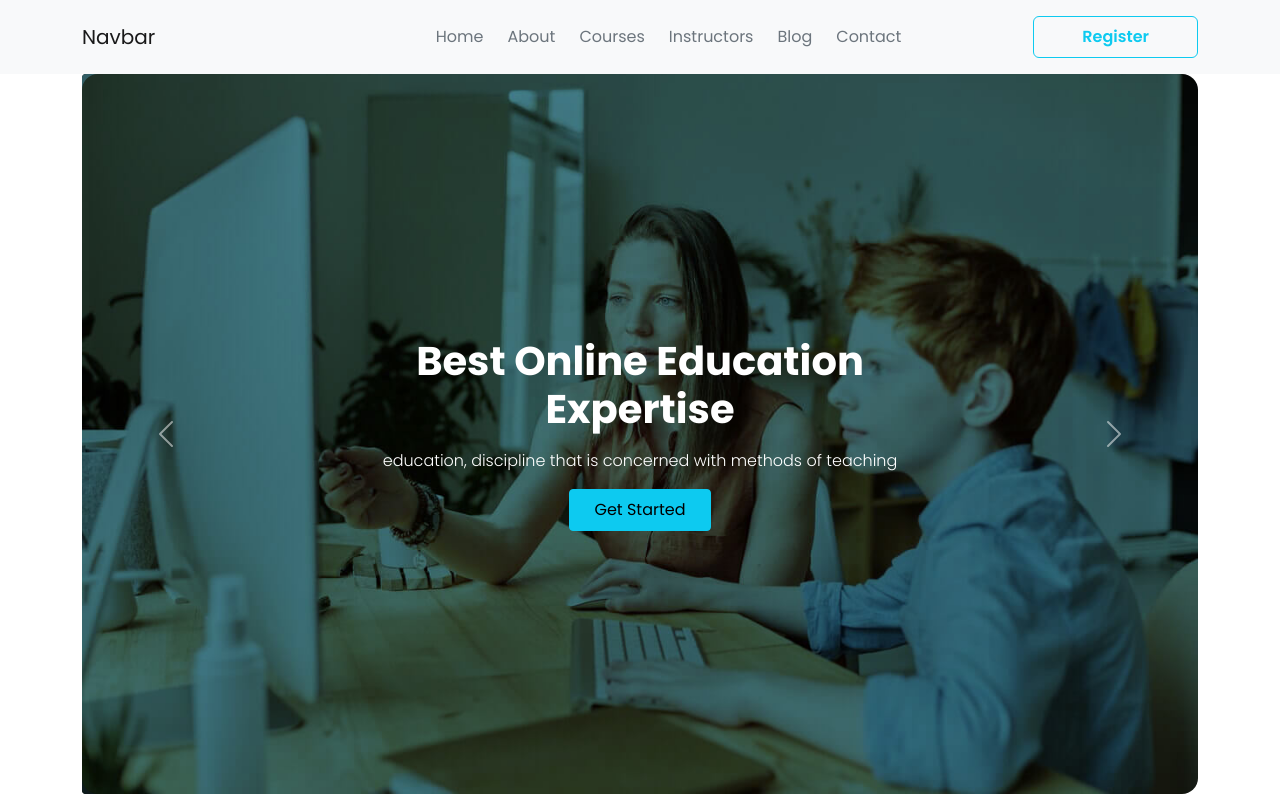
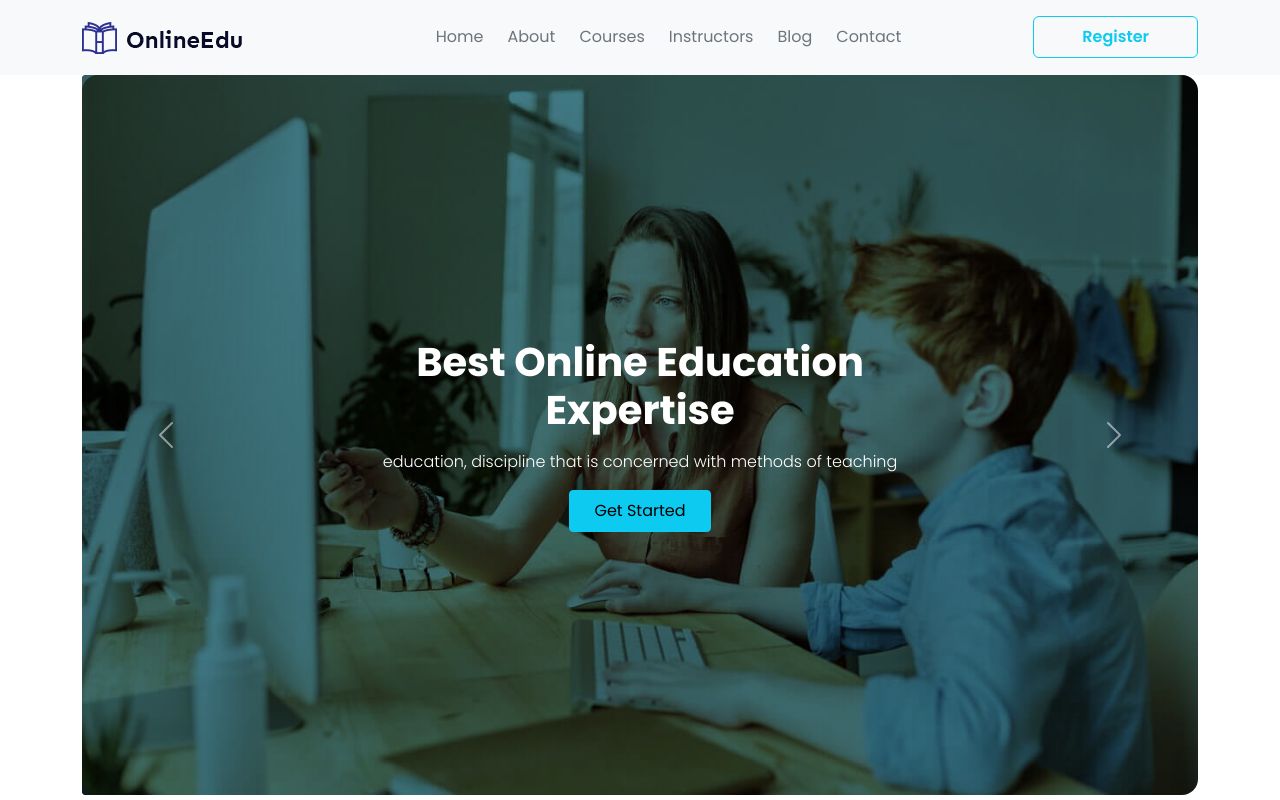
Before and after one commit to theenamulhaque/OnlineEdu-Website, a plain HTML site: page index.html in a window 1280 px wide. Shown: the top 800 px of the page. Drawn offline with nearby package versions, Linux system fonts and the light colour scheme.

Commit message:
logo added

```diff
--- a/index.html
+++ b/index.html
@@ -25,7 +25,7 @@
         <!-- navber start -->
         <nav class="navbar navbar-expand-lg bg-light py-3">
             <div class="container">
-              <a class="navbar-brand order-1 order-sm-0 order-md-0 order-lg-0" href="#">Navbar</a>
+              <a class="navbar-brand order-1 order-sm-0 order-md-0 order-lg-0" href="#"><img src="image/logo.webp" alt=""></a>
 
                   <button class="navbar-toggler order-3 order-sm-3 order-md-3 order-lg-3" type="button" data-bs-toggle="collapse" data-bs-target="#navbarSupportedContent" aria-controls="navbarSupportedContent" aria-expanded="false" aria-label="Toggle navigation">
                     <span class="navbar-toggler-icon"></span>
```
